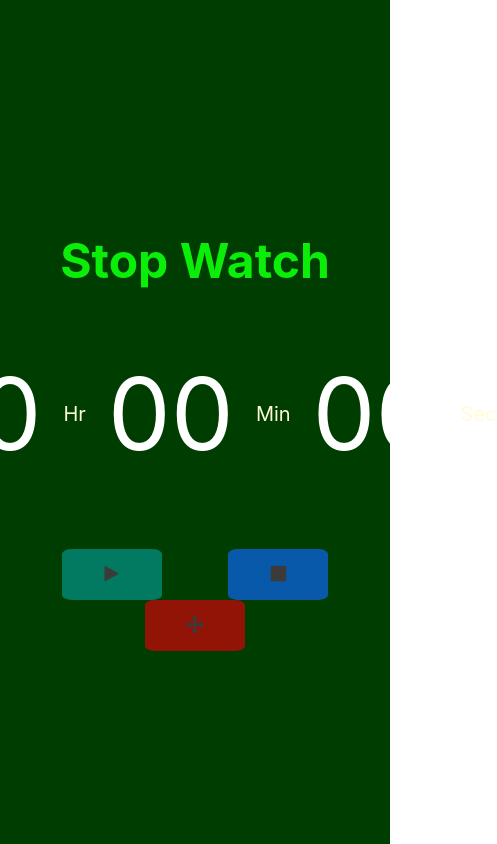
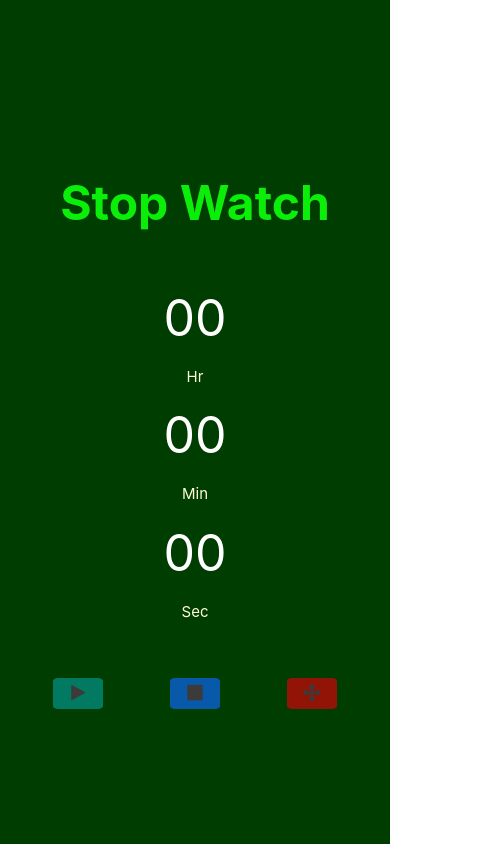
Before and after one commit to Veenakrishna2313/Stop-Watch, a plain HTML site: page index.html in a window 390 px wide. Shown: the whole page, 497 px wide, since content can reach past the window. Drawn offline with Linux system fonts and the light colour scheme.

Commit message:
responsive site

```diff
--- a/CSS/styles.css
+++ b/CSS/styles.css
@@ -18,7 +18,6 @@ body {
 .container{
  display: flex;
  flex-direction: column;
- width:100%;
  height: 100vh;
  align-items: center;
  justify-content: center;
@@ -35,13 +34,13 @@ body {
  .clock_dial{
   display: flex;
   flex-direction: row;
+
  }
 
 
  .digit {
-    width:15rem;
-    height:15rem;
-   font-size: 10rem;
+    width: 15rem;
+    font-size: 10rem;
     color: #fff;
     margin: 1rem;
 
@@ -94,3 +93,24 @@ body {
 #reset:hover {
   background-color: #c94334;
 }
+
+@media screen and (max-width:768px){
+
+
+  .digit{
+    font-size:5rem;
+
+  }
+  .txt{
+    font-size: 1.5rem;
+  }
+
+  .btn{
+    width:5rem;
+    padding: 0.5rem 1rem;
+  }
+
+  .clock_dial{
+    flex-direction: column;
+  }
+}
```
